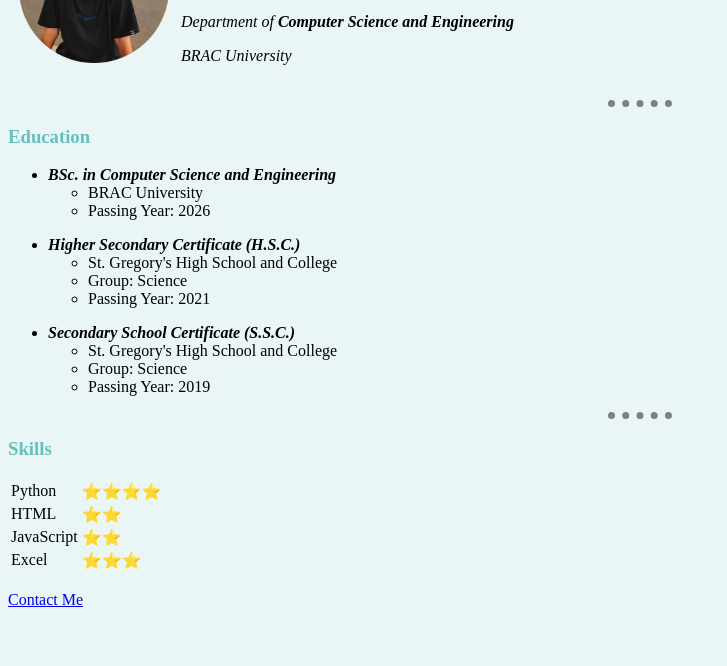
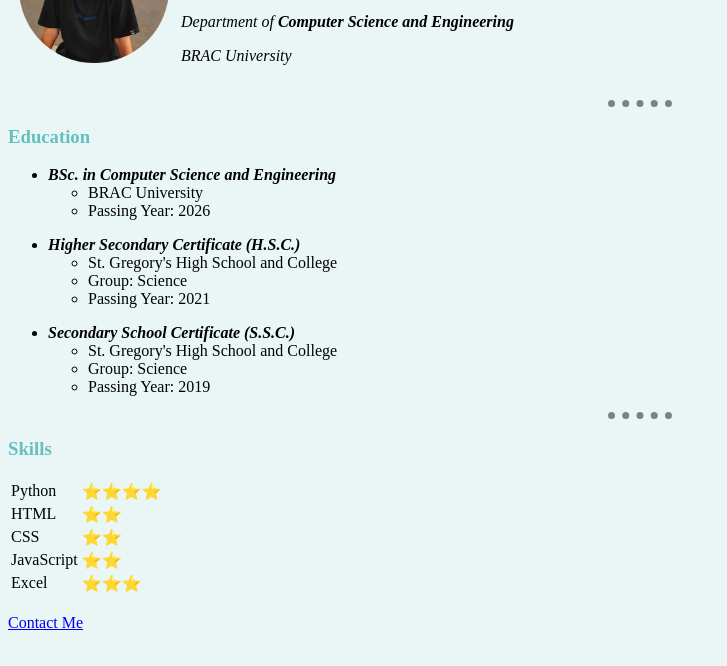
Before and after one commit to gregs484/cv, a plain HTML site: page index.html in a window 1280 px wide. Shown: the part 120-786 px from the top of the page, without its empty margins (0-727 px from the left). Drawn offline with Linux system fonts and the light colour scheme.

Commit message:
Added another skill in index.html

```diff
--- a/index.html
+++ b/index.html
@@ -59,6 +59,10 @@
             <td>⭐⭐</td>
         </tr>
         <tr>
+            <td>CSS</td>
+            <td>⭐⭐</td>
+        </tr>
+        <tr>
             <td>JavaScript</td>
             <td>⭐⭐</td>
         </tr>
```
